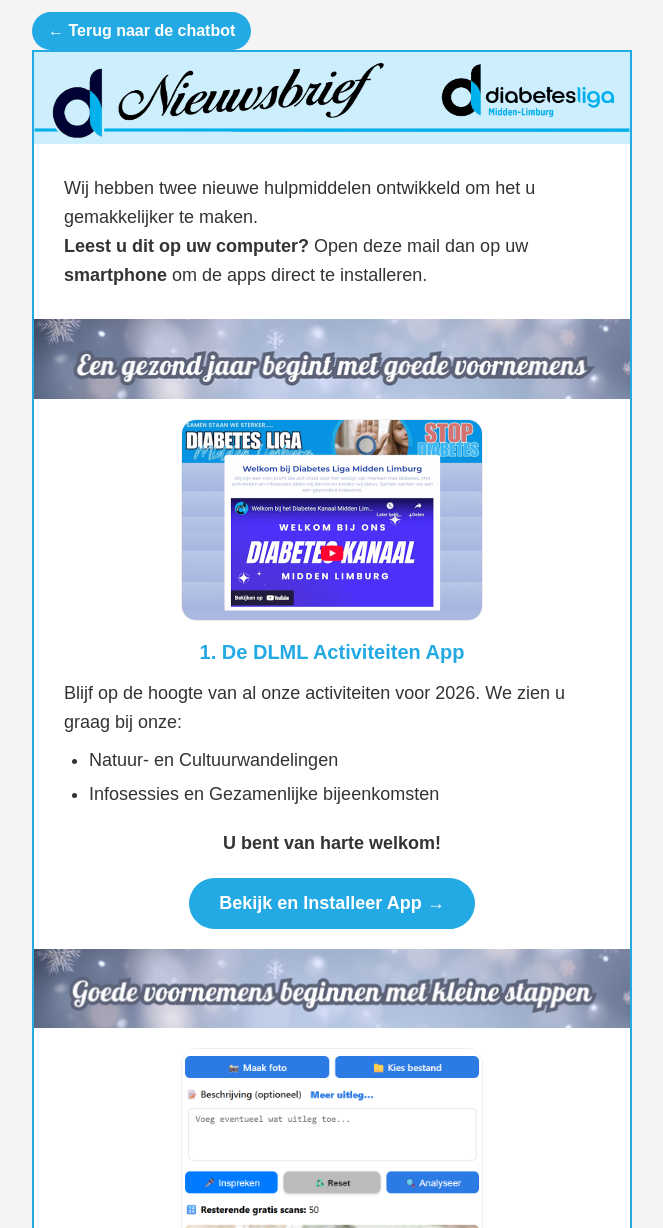
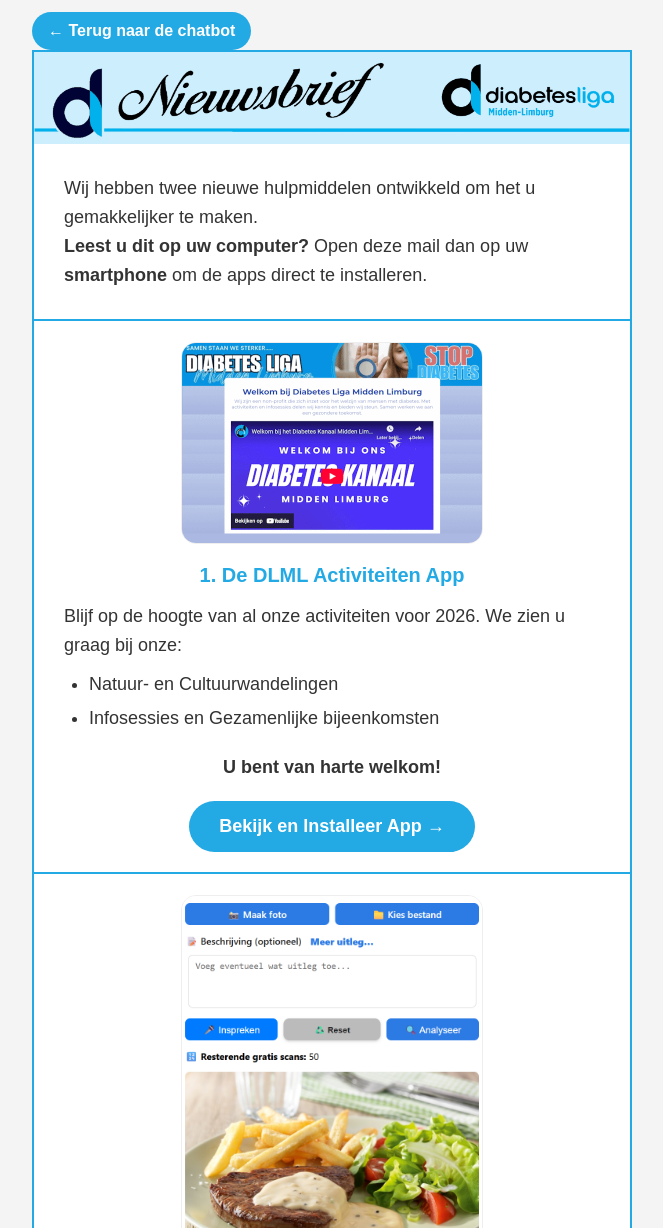
Before and after one commit to Fredje4711/nieuwsbrief, a plain HTML site: page nieuwsbrief_finaal_1.html in a window 1280 px wide. Shown: the top 1228 px of the page, without its empty margins (308-971 px from the left). Drawn offline with Linux system fonts and the light colour scheme.

Commit message:
Add files via upload

```diff
--- a/nieuwsbrief_finaal_1.html
+++ b/nieuwsbrief_finaal_1.html
@@ -65,10 +65,14 @@
             </td>
           </tr>
 
-          <!-- DIVIDER 1 -->
+         <!-- SUBTIELE LIJN DIVIDER -->
 <tr>
-            <td align="center">
-              <img src="https://fredje4711.github.io/nieuwsbrief/4.png" width="600" style="display:block; width:100%; max-width:600px; height:auto; border:0;">
+  <td align="center" style="padding: 0px 0;">
+    <table width="100%" border="0" cellspacing="0" cellpadding="0">
+      <tr>
+        <td style="border-top: 2px solid #23a9e4; font-size: 1px; line-height: 1px;">&nbsp;</td>
+      </tr>
+    </table>
   </td>
 </tr>
 
@@ -103,10 +107,13 @@
             </td>
           </tr>
 
-          <!-- DIVIDER 2 -->
          <tr>
-            <td align="center">
-              <img src="https://fredje4711.github.io/nieuwsbrief/2.png" width="600" style="display:block; width:100%; max-width:600px; height:auto; border:0;">
+  <td align="center" style="padding: 0px 0;">
+    <table width="100%" border="0" cellspacing="0" cellpadding="0">
+      <tr>
+        <td style="border-top: 2px solid #23a9e4; font-size: 1px; line-height: 1px;">&nbsp;</td>
+      </tr>
+    </table>
   </td>
 </tr>
 
```
Lines whose indentation alone changed are shown as unchanged.
